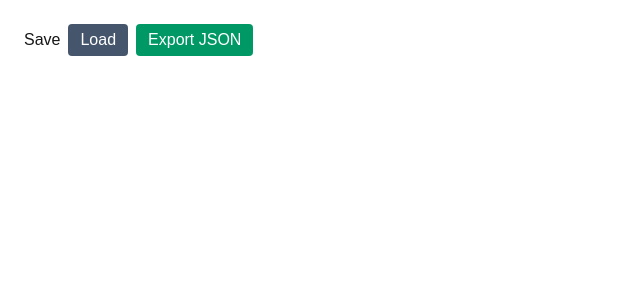
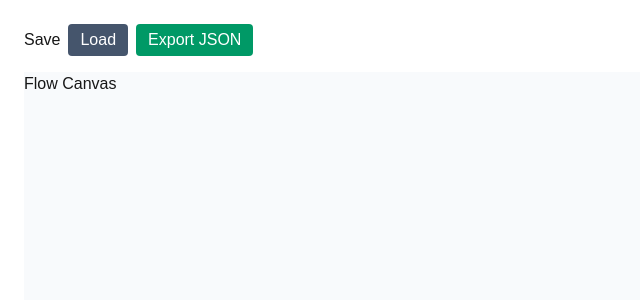
Before and after one commit to JibiGeorge/Jibi-George---Frontend-Developer, a Next.js app: page / in a window 1280 px wide. Shown: the top 300 px of the page, without its empty margins (0-640 px from the left). Built offline with nearby package versions, Linux system fonts and the light colour scheme.

Commit message:
add FlowCanvas component

```diff
--- a/src/components/Flow.tsx
+++ b/src/components/Flow.tsx
@@ -1,4 +1,6 @@
 "use client"
+
+import FlowCanvas from "./FlowCanvas"
 
 const Flow = () => {
 
@@ -15,6 +17,8 @@ const Flow = () => {
                     Export JSON
                 </button>
             </div>
+
+            <FlowCanvas />
         </main>
     )
 }
--- /dev/null
+++ b/src/components/FlowCanvas.tsx
@@ -0,0 +1,9 @@
+'use client';
+
+export default function FlowCanvas() {
+  return (
+    <div className="w-full h-full bg-slate-50">
+      Flow Canvas
+    </div>
+  );
+}
```
